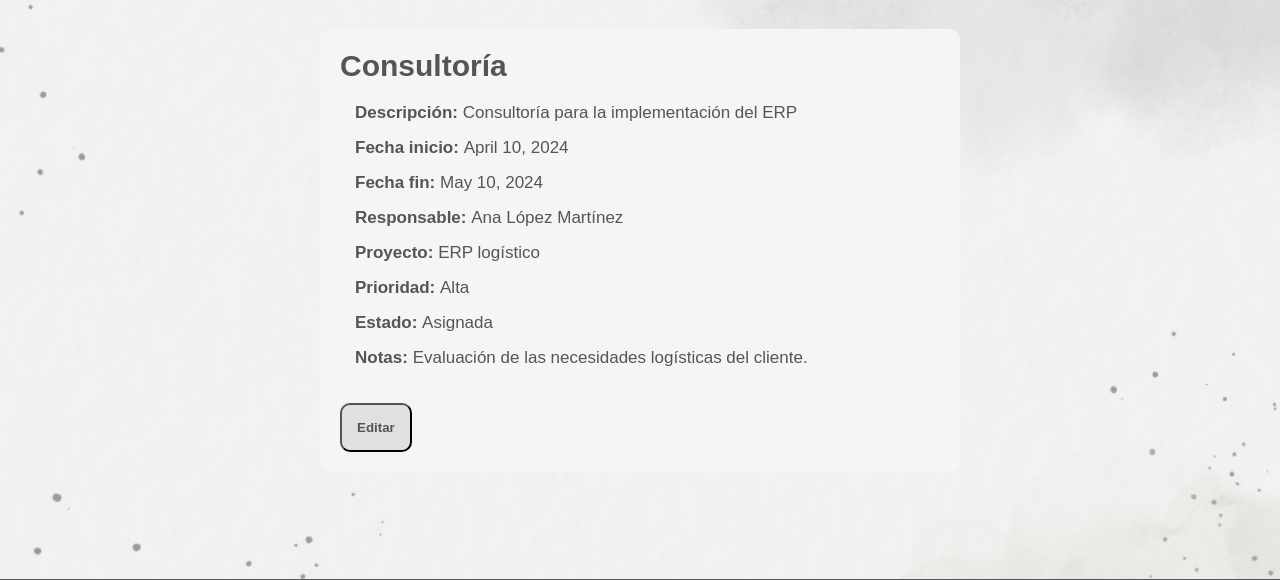
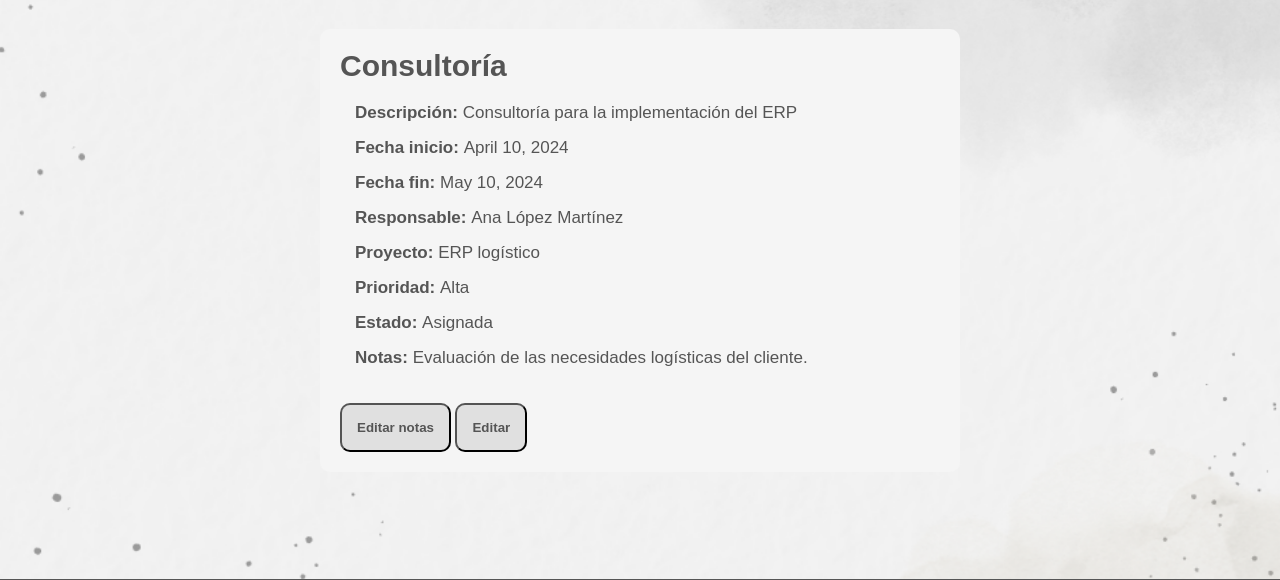
Before and after one commit to alaiayeregui/IW-grupo2, a Django app: page /deustotil/6/detalle_tarea in a window 1280 px wide. Shown: the part 125-705 px from the top of the page. Run offline with Django 5.2, Linux system fonts and the light colour scheme; data comes from the database, SQL or seed files in the repository; both versions use the stored data as it was after the commit.

Commit message:
Hacer formulario para solo editar notas de una tarea

```diff
--- a/deustotil/appdeustotil/forms.py
+++ b/deustotil/appdeustotil/forms.py
@@ -25,3 +25,8 @@ class TareaForm(forms.ModelForm):
     class Meta:
         model = Tarea
         fields = '__all__'
+
+class TareaNotasForm(forms.ModelForm):
+    class Meta:
+        model = Tarea
+        fields = ['notas']
--- a/deustotil/appdeustotil/templates/appdeustotil/tarea_detail.html
+++ b/deustotil/appdeustotil/templates/appdeustotil/tarea_detail.html
@@ -11,6 +11,7 @@
     <p><strong>Estado: </strong>{{tarea.estado}}</p>
     <p><strong>Notas: </strong>{{tarea.notas}}</p>
 
+    <button><a href="{% url 'modificar_tarea_notas' tarea.id %}">Editar notas</a></button>
     <button><a href="{% url 'modificar_tarea' tarea.id %}">Editar</a></button>
 </section>
 {% endblock %}
--- a/deustotil/appdeustotil/urls.py
+++ b/deustotil/appdeustotil/urls.py
@@ -28,4 +28,5 @@ urlpatterns = [
     path('crear_tarea', views.TareaCreateView.as_view(), name='crear_tarea'),
     path('<int:pk>/delete_tarea', views.TareaDeleteView.as_view(), name='delete_tarea'),
     path('<int:pk>/modificar_tarea', views.TareaUpdateView.as_view(), name='modificar_tarea'),
+    path('<int:pk>/modificar_tarea_notas', views.TareaNotasUpdateView.as_view(), name='modificar_tarea_notas'),
 ]
--- a/deustotil/appdeustotil/views.py
+++ b/deustotil/appdeustotil/views.py
@@ -5,7 +5,7 @@ from django.urls import reverse_lazy
 from django.views import View
 from .models import Cliente, Empleado, Tarea, Proyecto, Responsable
 from django.views.generic import DetailView, ListView, CreateView, DeleteView, UpdateView
-from .forms import EmpleadoForm, ClienteForm, ProyectoForm, ResponsableForm, TareaForm
+from .forms import EmpleadoForm, ClienteForm, ProyectoForm, ResponsableForm, TareaForm, TareaNotasForm
 
 def index(request):
     return render(request, 'index.html')
@@ -118,3 +118,9 @@ class TareaUpdateView(UpdateView):
     form_class = TareaForm
     template_name = 'tarea_form.html'
     success_url = reverse_lazy('tareas')
+
+class TareaNotasUpdateView(UpdateView):
+    model = Tarea
+    form_class = TareaNotasForm  # solo el campo 'notas'
+    template_name = 'tarea_notas_form.html'
+    success_url = reverse_lazy('tareas')
```
Also changed, not shown: deustotil/appdeustotil/templates/tarea_notas_form.html (added, +11 -0 lines), deustotil/db.sqlite3.
